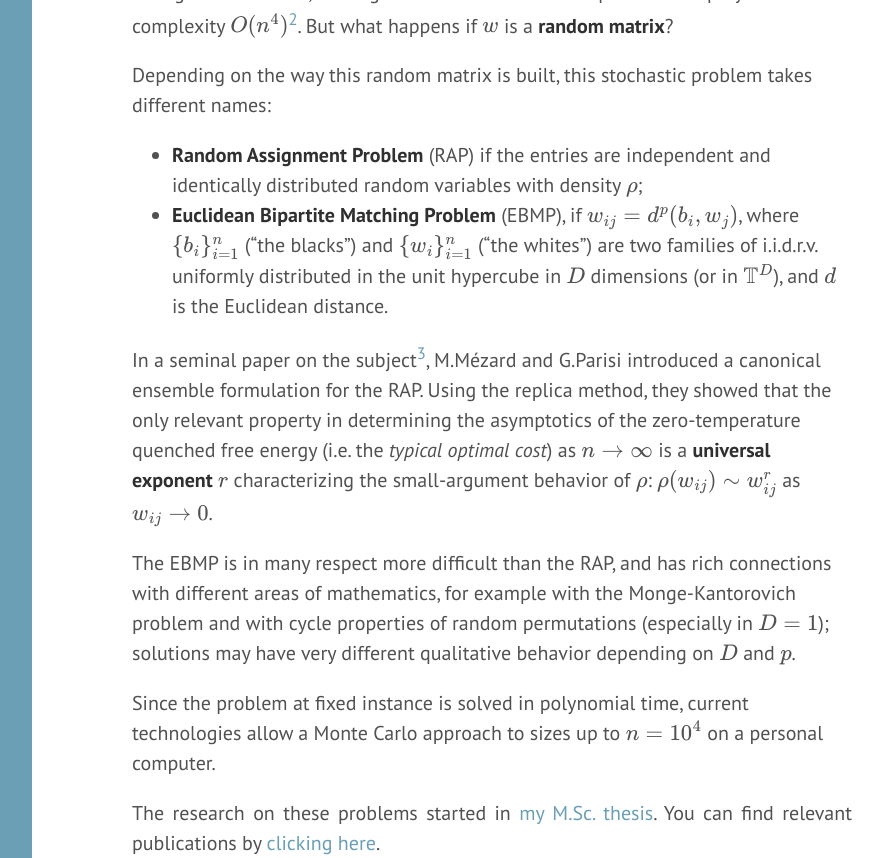
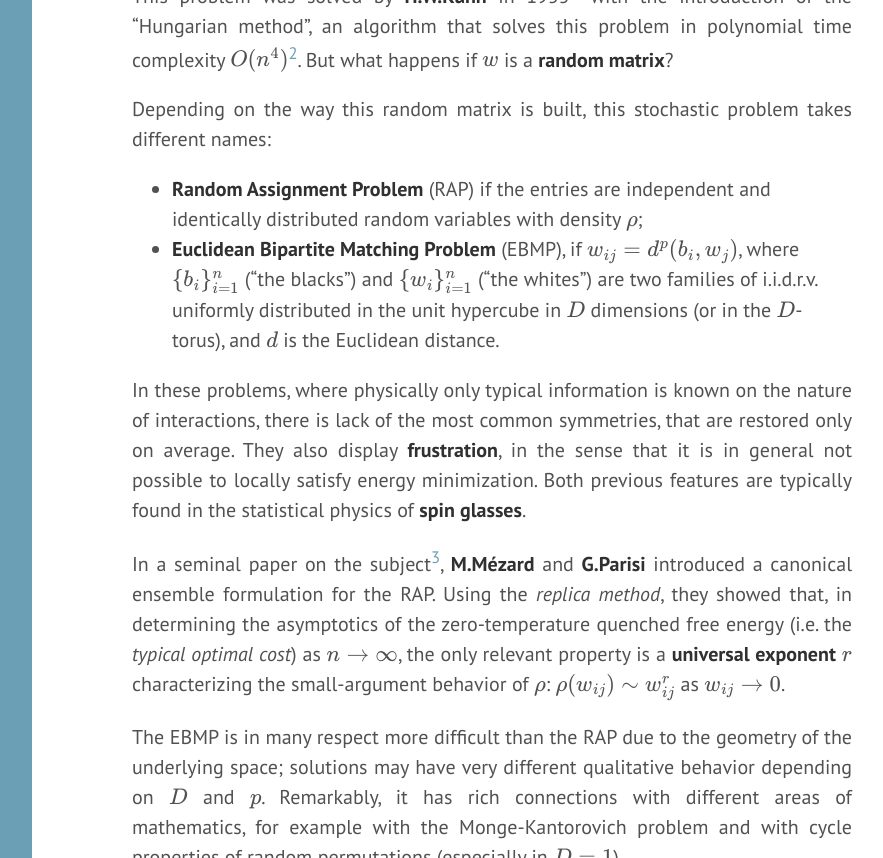
Before and after one commit to matteodachille/matteodachille.github.io, a Jekyll site: the page built from scientific-interests.md, in a window 1280 px wide and 1400 px high, scrolled down 723 px. Shown: the top 858 px of the window, without its empty margins (328-1211 px from the left). Built offline with Jekyll 4.4.1, drawn with Linux system fonts in a browser that asks for light colours; nearby versions of some CDN libraries; some web fonts are replaced; formulas are drawn with MathJax 3; some of the changed text lies outside the part shown; grey boxes are pictures that could not be loaded.

Commit message:
Updated scientific interests

```diff
--- a/scientific-interests.md
+++ b/scientific-interests.md
@@ -7,11 +7,10 @@
 <!--- TOC
 {:toc}-->
 
-My research is focused on mathematical aspects of statistical mechanics. The following are the topics I have contributed to.
+Mathematical aspects of statistical mechanics, disordered systems, critical phenomena and universality, with both analytical and numerical methods. The following are the specific topic I have so far contributed to.
 {: .text-justify}
 
-
-## Stochastic assignment problems
+### Stochastic assignment problems
 
 
 The _assignment problem_ is the search of a permutation \\( \pi^* \in \mathcal{S}_n \\), the symmetric group on $$n$$ symbols, that minimizes a cost or energy
@@ -28,17 +27,24 @@
 
 
 Depending on the way this random matrix is built, this stochastic problem takes different names:
+{: .text-justify}
 
 - **Random Assignment Problem** (RAP) if the entries are independent and identically distributed random variables with density $$\rho$$;
-- **Euclidean Bipartite Matching Problem** (EBMP), if $$w_{ij}=d^p(b_i,w_j)$$, where $$\lbrace b_i \rbrace_{i=1}^n$$ ("the blacks") and $$\lbrace w_i \rbrace_{i=1}^n$$ ("the whites") are two families of i.i.d.r.v. uniformly distributed in the unit hypercube in $$D$$ dimensions (or in $$\mathbb{T}^D$$), and $$d$$ is the Euclidean distance.
+- **Euclidean Bipartite Matching Problem** (EBMP), if $$w_{ij}=d^p(b_i,w_j)$$, where $$\lbrace b_i \rbrace_{i=1}^n$$ ("the blacks") and $$\lbrace w_i \rbrace_{i=1}^n$$ ("the whites") are two families of i.i.d.r.v. uniformly distributed in the unit hypercube in $$D$$ dimensions (or in the $$D$$-torus), and $$d$$ is the Euclidean distance.
+
+In these problems, where physically only typical information is known on the nature of interactions, there is lack of the most common symmetries, that are restored only on average. They also display **frustration**, in the sense that it is in general not possible to locally satisfy energy minimization. Both previous features are typically found in the statistical physics of **spin glasses**.
+{: .text-justify}
 
 
-In a seminal paper on the subject[^3], M.Mézard and G.Parisi introduced a canonical ensemble formulation for the RAP. Using the replica method, they showed that the only relevant property in determining the asymptotics of the zero-temperature quenched free energy (i.e. the _typical optimal cost_) as $$n \to \infty$$ is a **universal exponent** $$r$$ characterizing the small-argument behavior of $$\rho$$: $$\rho(w_{ij})\sim w_{ij}^r$$ as $$w_{ij} \to 0$$.
+In a seminal paper on the subject[^3], **M.Mézard** and **G.Parisi** introduced a canonical ensemble formulation for the RAP. Using the _replica method_, they showed that, in determining the asymptotics of the zero-temperature quenched free energy (i.e. the _typical optimal cost_) as $$n \to \infty$$, the only relevant property is a **universal exponent** $$r$$ characterizing the small-argument behavior of $$\rho$$: $$\rho(w_{ij})\sim w_{ij}^r$$ as $$w_{ij} \to 0$$.
+{: .text-justify}
 
 
-The EBMP is in many respect more difficult than the RAP, and has rich connections with different areas of mathematics, for example with the Monge-Kantorovich problem and with cycle properties of random permutations (especially in $$D=1$$); solutions may have very different qualitative behavior depending on $$D$$ and $$p$$.
+The EBMP is in many respect more difficult than the RAP due to the geometry of the underlying space; solutions may have very different qualitative behavior depending on $$D$$ and $$p$$. Remarkably, it has rich connections with different areas of mathematics, for example with the Monge-Kantorovich problem and with cycle properties of random permutations (especially in $$D=1$$).
+{: .text-justify}
 
-Since the problem at fixed instance is solved in polynomial time, current technologies allow a Monte Carlo approach to sizes up to $$n=10^4$$ on a personal computer.
+Since the problem at fixed instance is solved in polynomial time, current technologies allow a Monte Carlo approach to sizes up to $$n=10^4$$ on a personal computer, so that analytical predictions can be significantly tested against numerical simulations.
+{: .text-justify}
 
 The research on these problems started in [my M.Sc. thesis](downloads/masterthesis.pdf){:target="_blank"}. You can find relevant publications by [clicking here](/publications).
 {: .text-justify}
@@ -48,15 +54,16 @@
 
 </div>
 
-<p class="message"><i class="fa fa-info-circle fa-fw" aria-hidden="true"></i>The solution of an instance of the EBMP in the unit square in D=2. Each link contributes to the total cost with its Euclidean length, which determines its color as shown in the key (image also accessible <a href="/assets/size50002d.svg" target="_blank">here</a>). </p>
+<p class="message"><i class="fa fa-info-circle fa-fw" aria-hidden="true"></i>The solution of an instance of the EBMP in D=2 on the unit square. Each link contributes to the total cost with its Euclidean length, which determines its color as shown in the key (image also accessible <a href="/assets/size50002d.svg" target="_blank">here</a>). </p>
 {: .text-justify}
 
+**Footnotes**
 
 [^1]:
-	Kuhn, H. W. (1955), _The Hungarian method for the assignment problem_. Naval Research Logistics, 2: 83–97. doi:10.1002/nav.3800020109
+	Kuhn, H. W. (1955), _The Hungarian method for the assignment problem_. Naval Research Logistics, 2: 83–97. [doi:10.1002/nav.3800020109](http://onlinelibrary.wiley.com/doi/10.1002/nav.3800020109/abstract){:target="_blank"}
 
 [^2]:
-	It seems the solution to this precise problem was already known to Jacobi, who found it in a completely different setting in its work "_[On the study of the order of a system of differential equations with arbitrary coefficients](http://gdz.sub.uni-goettingen.de/dms/load/img/?PPN=GDZPPN002152592&IDDOC=266552){:target="_blank"}_"
+	It seems the solution to this precise problem was known to Jacobi, who found it in a completely different setting in its work "_[On the study of the order of a system of differential equations with arbitrary coefficients](http://gdz.sub.uni-goettingen.de/dms/load/img/?PPN=GDZPPN002152592&IDDOC=266552){:target="_blank"}_"
 
 [^3]:
-	Mézard, M., & Parisi, G. (1985), _Replicas and optimization_. Journal de Physique Lettres, 46(17), 771–778. doi:10.1051/jphyslet:019850046017077100
+	Mézard, M., & Parisi, G. (1985), _Replicas and optimization_. Journal de Physique Lettres, 46(17), 771–778. [doi:10.1051/jphyslet:019850046017077100](http://jphyslet.journaldephysique.org/en/articles/jphyslet/abs/1985/17/jphyslet_1985__46_17_771_0/jphyslet_1985__46_17_771_0.html){:target="_blank"}
```
